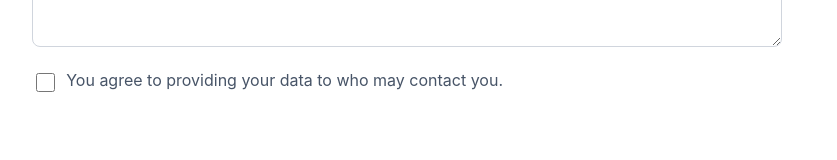
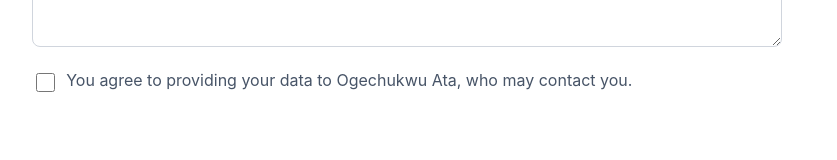
Before and after one commit to OgechukwuCSC205/HNGstage2, a React (Create React App) app: page /contact in a window 1280 px wide. Shown: the part 499-659 px from the top of the page, without its empty margins (272-1109 px from the left). Built offline with nearby package versions, Linux system fonts and the light colour scheme.

Commit message:
refactor: changed some words

```diff
--- a/src/components/contact/contact.js
+++ b/src/components/contact/contact.js
@@ -73,7 +73,7 @@
               value="agreement"
             />
             <label for="" className="agree-text">
-              You agree to providing your data to who may contact you.
+              You agree to providing your data to Ogechukwu Ata, who may contact you.
             </label>
           </div>
           <button id="btn__submit" className="button-class">
```
Also changed, not shown: 1 other file (tests, documents, lock files or other folders).
